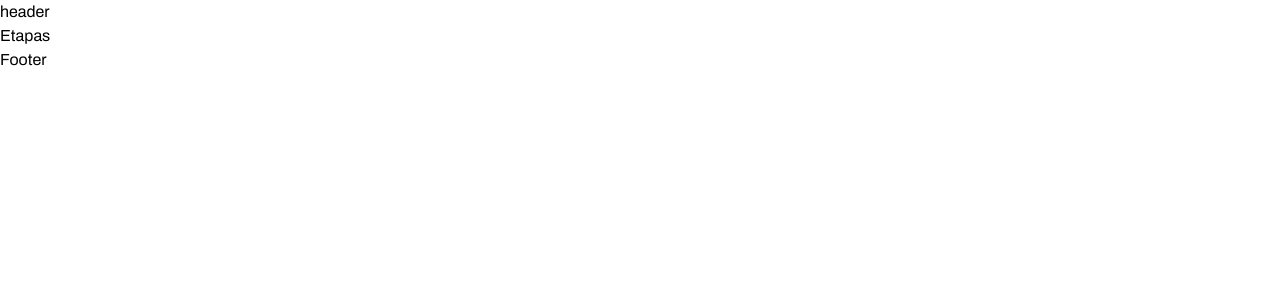
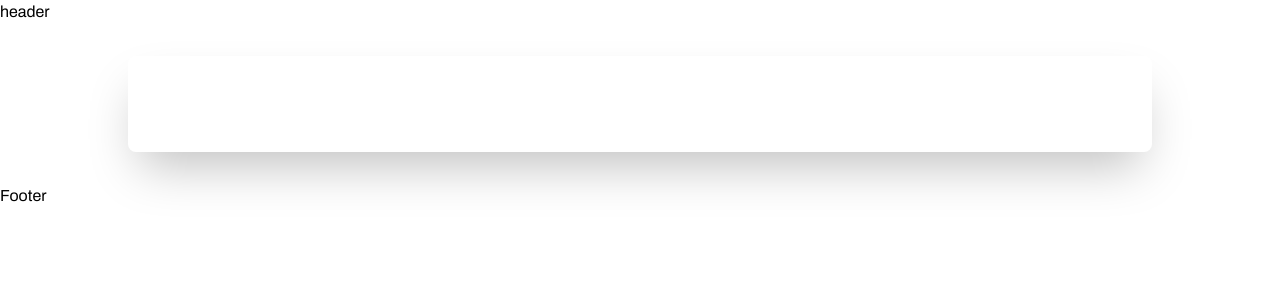
Before and after one commit to Brunlps/react-tiamate, a React (Vite) app: page / in a window 1280 px wide. Shown: the top 300 px of the page. Built offline with nearby package versions, Linux system fonts and the light colour scheme.

Commit message:
alterando

```diff
--- a/src/components/Formulario.jsx
+++ b/src/components/Formulario.jsx
@@ -1,4 +1,4 @@
-const Home = () => {
+const Formulario = () => {
     return (
         <div
         className="w-full max-w-5xl mx-auto text-white rounded-lg overflow-hidden shadow-2xl my-8">
@@ -24,4 +24,4 @@ const Home = () => {
      );
 }
 
-export default Home;
+export default Formulario;
--- a/src/pages/Home.jsx
+++ b/src/pages/Home.jsx
@@ -1,10 +1,11 @@
-import Etapas from "../components/Etapas";
+
+import Formulario from "../components/Formulario";
 
 
 const Home = () => {
     return (
         <>
-            <Etapas/>
+            <Formulario />
         </>
     );
 }
```
